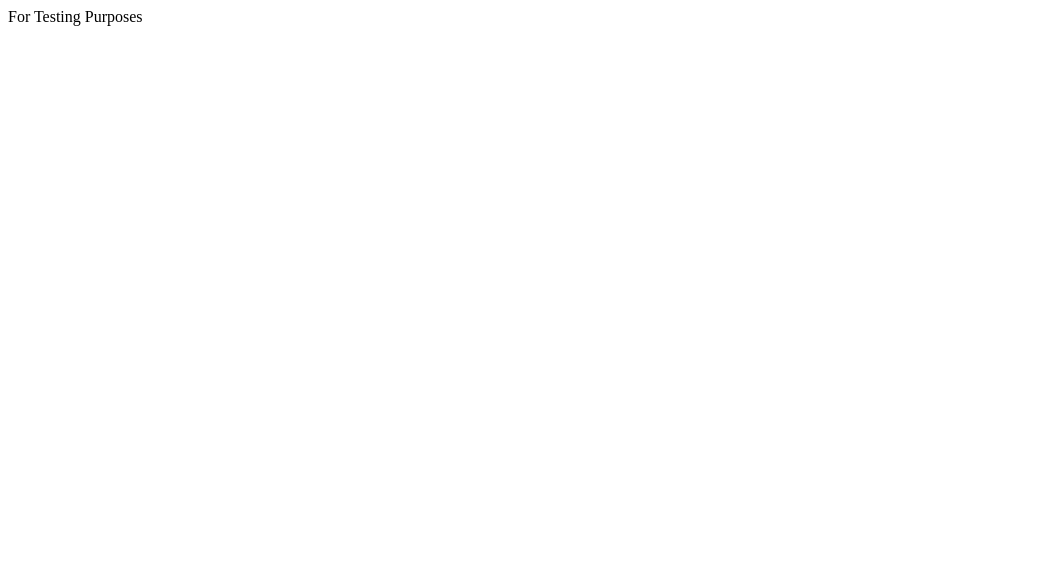
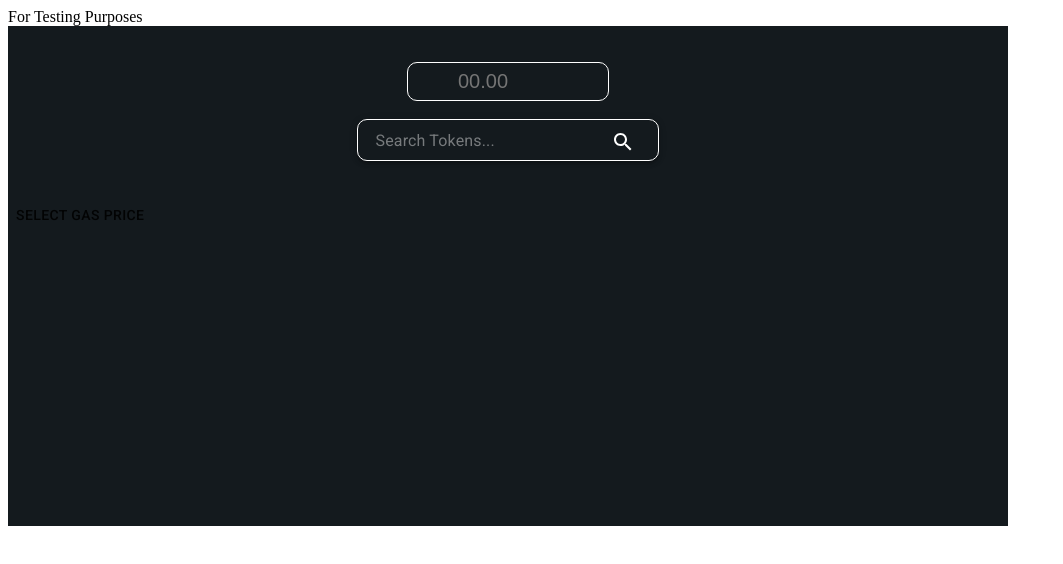
Before and after one commit to rohit12242/earnven, a React (Create React App) app: page /test in a window 1280 px wide. Shown: the top 564 px of the page, without its empty margins (0-1063 px from the left). Built offline with nearby package versions, Linux system fonts and the light colour scheme.

Commit message:
Added inputs and dropdown menu

```diff
--- /dev/null
+++ b/src/components/amountInput/index.js
@@ -0,0 +1,27 @@
+import React from 'react'
+
+export default function index({value,...props}) {
+    return (
+        <>
+        <input
+            type='number'
+            value={value}
+            style={{background:'transparent',
+                    borderColor:'white',
+                    borderStyle:'solid',
+                    width:'100px',
+                    height:'35px',
+                    borderRadius:'10px',
+                    color:'white',
+                    paddingLeft:'50px',
+                    paddingRight:'50px',
+                    fontSize:'20px',
+                    borderWidth:'1px'
+                }}
+            placeholder='00.00'
+            {...props}
+        >
+        </input>
+        </>
+    )
+}
--- /dev/null
+++ b/src/components/dropDownMenu/index.js
@@ -0,0 +1,86 @@
+import React from 'react';
+import Button from '@material-ui/core/Button';
+import ClickAwayListener from '@material-ui/core/ClickAwayListener';
+import Grow from '@material-ui/core/Grow';
+import Paper from '@material-ui/core/Paper';
+import Popper from '@material-ui/core/Popper';
+import MenuItem from '@material-ui/core/MenuItem';
+import MenuList from '@material-ui/core/MenuList';
+import { makeStyles } from '@material-ui/core/styles';
+
+const useStyles = makeStyles((theme) => ({
+  root: {
+    display: 'flex',
+  },
+  paper: {
+    marginRight: theme.spacing(2),
+  },
+}));
+
+export default function MenuListComposition() {
+  const classes = useStyles();
+  const [open, setOpen] = React.useState(false);
+  const anchorRef = React.useRef(null);
+
+  const handleToggle = () => {
+    setOpen((prevOpen) => !prevOpen);
+  };
+
+  const handleClose = (event) => {
+    if (anchorRef.current && anchorRef.current.contains(event.target)) {
+      return;
+    }
+
+    setOpen(false);
+  };
+
+  function handleListKeyDown(event) {
+    if (event.key === 'Tab') {
+      event.preventDefault();
+      setOpen(false);
+    }
+  }
+
+  // return focus to the button when we transitioned from !open -> open
+  const prevOpen = React.useRef(open);
+  React.useEffect(() => {
+    if (prevOpen.current === true && open === false) {
+      anchorRef.current.focus();
+    }
+
+    prevOpen.current = open;
+  }, [open]);
+
+  return (
+    <div className={classes.root}>
+      <div>
+        <Button
+          ref={anchorRef}
+          aria-controls={open ? 'menu-list-grow' : undefined}
+          aria-haspopup="true"
+          onClick={handleToggle}
+        >
+          Select Gas Price
+        </Button>
+        <Popper open={open} anchorEl={anchorRef.current} role={undefined} transition disablePortal>
+          {({ TransitionProps, placement }) => (
+            <Grow
+              {...TransitionProps}
+              style={{ transformOrigin: placement === 'bottom' ? 'center top' : 'center bottom' }}
+            >
+              <Paper>
+                <ClickAwayListener onClickAway={handleClose}>
+                  <MenuList autoFocusItem={open} id="menu-list-grow" onKeyDown={handleListKeyDown}>
+                    <MenuItem onClick={handleClose}>SLOW</MenuItem>
+                    <MenuItem onClick={handleClose}>MEDIUM</MenuItem>
+                    <MenuItem onClick={handleClose}>FAST</MenuItem>
+                  </MenuList>
+                </ClickAwayListener>
+              </Paper>
+            </Grow>
+          )}
+        </Popper>
+      </div>
+    </div>
+  );
+}
--- /dev/null
+++ b/src/components/searchInput/index.js
@@ -0,0 +1,27 @@
+import React from 'react'
+import Paper from '@material-ui/core/Paper';
+import IconButton from '@material-ui/core/IconButton';
+import SearchIcon from '@material-ui/icons/Search';
+import InputBase from '@material-ui/core/InputBase';
+// import styles from './styles.css'
+
+export default function index({value,...props}) {
+    return (
+        <>
+        <Paper elevation={3}
+        style={{width:'300px', height:'40px',
+                background:'transparent', borderStyle:'solid',
+                borderColor:'white', borderRadius:'10px', borderWidth:'1px'}}>
+
+            <InputBase style={{width:'230px', color:'white', marginTop:'5px'}}
+                {...props}
+            />
+
+            <IconButton style={{height:'35px', width:'35px', color:'white'}} >
+                <SearchIcon />
+            </IconButton>
+
+        </Paper>
+        </>
+    )
+}
--- a/src/screens/testingPage.js
+++ b/src/screens/testingPage.js
@@ -1,10 +1,26 @@
 import React, { Component } from 'react'
+import Input from '../components/amountInput/index'
+import SearchInput from '../components/searchInput/index'
+import DropDownMenu from '../components/dropDownMenu/index'
 
 export default class testingPage extends Component {
     render() {
         return (
             <div>
                 For Testing Purposes
+                <br/>
+                <div style={{backgroundColor:'#141A1E', height:'500px', width:'1000px'}}>
+                    <center><br/><br/>
+                    <Input/>
+
+                    <br/><br/>
+                    <SearchInput placeholder='Search Tokens...'/>
+
+                    <br/><br/>
+                    <DropDownMenu/>
+
+                    </center>
+                </div>
             </div>
         )
     }
```
Also changed, not shown: src/components/searchInput/styles.css (added).
